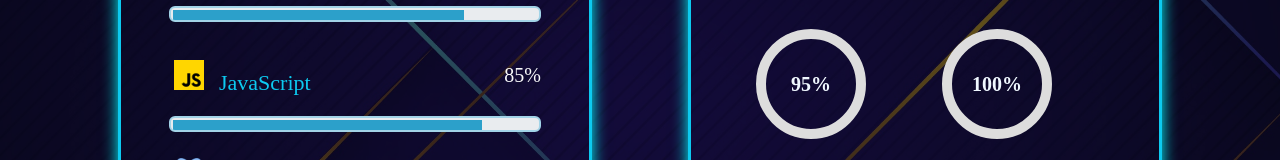
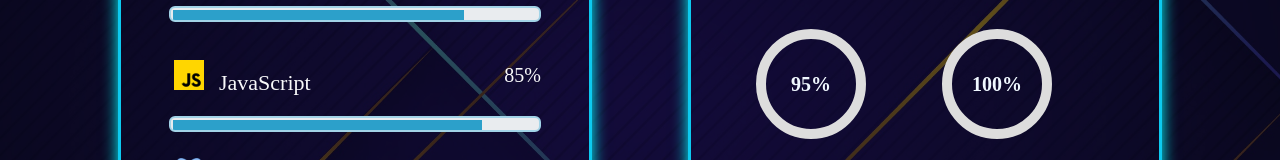
Before and after one commit to Sai-Moorthy-Periasamy/Portfolio, a plain HTML site: page src/skills.html in a window 1280 px wide. Shown: the part 475-635 px from the top of the page. Drawn offline with nearby package versions, Linux system fonts and the light colour scheme; files that its build step writes are made by us from their sources; files whose address does not match are found by name.

Commit message:
Update skills.html

```diff
--- a/src/skills.html
+++ b/src/skills.html
@@ -101,7 +101,7 @@ h4 {
             <div style="display: flex; align-items: center; justify-content: space-between;" class="mt-4">
               <div style="display: flex; align-items: center; gap: 10px;">
                 <img src="./Img/icons8-javascript-48.png" alt="HTML5" />
-              <h4 class="mt-4 text-info">
+              <h4 class="mt-4">
                   <span class="d-none d-sm-inline">JavaScript</span>
                     <span class="d-inline d-sm-none">JS</span>
                           </h4>
```
